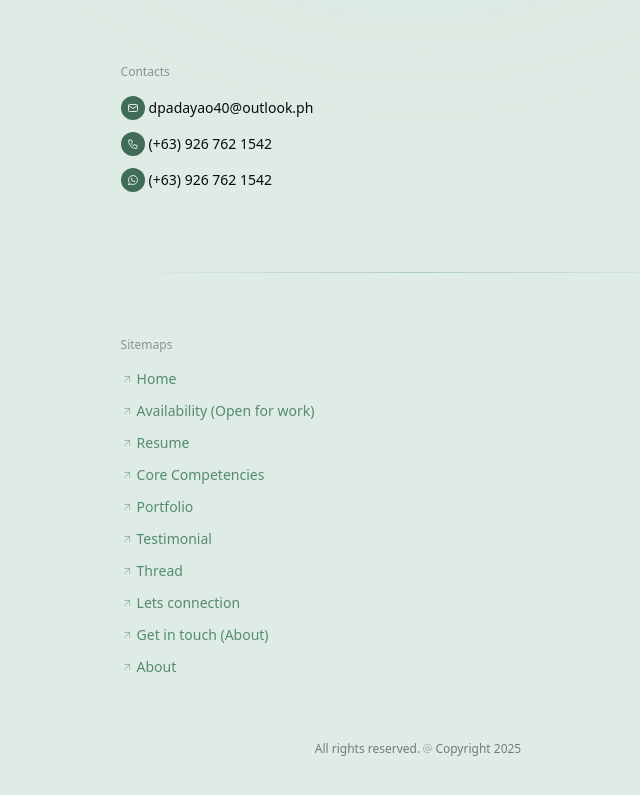
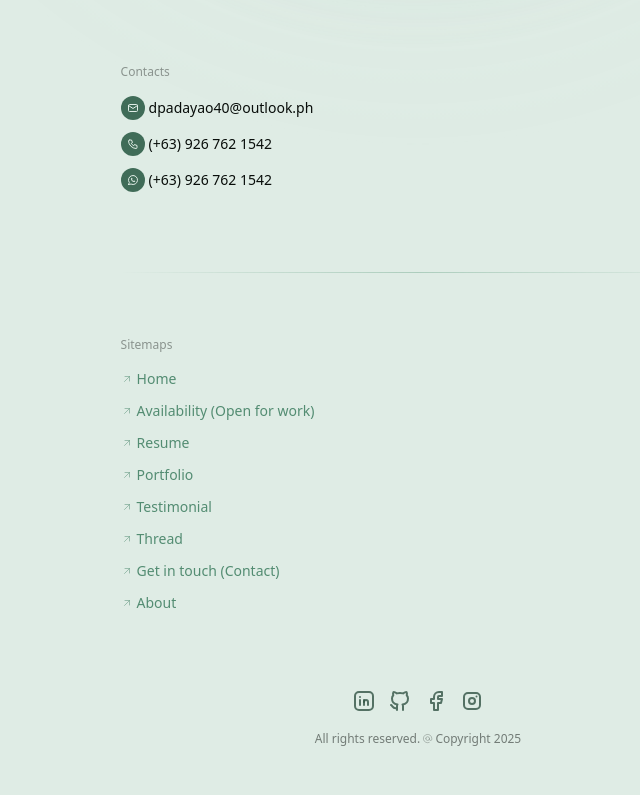
Before and after one commit to adazol123/adazolhub-personal-v3, a Next.js app: page /about in a window 1280 px wide. Shown: the part 1057-1852 px from the top of the page, without its empty margins (222-862 px from the left). Built offline with nearby package versions, Linux system fonts and the light colour scheme.

Commit message:
refactor:  remove some unavailable route and add social links (icons) to footer

```diff
--- a/src/components/ui/navigations/footer.tsx
+++ b/src/components/ui/navigations/footer.tsx
@@ -20,10 +20,6 @@ const sitemaps = [
     path: '/resume'
   },
   {
-    label: 'Core Competencies',
-    path: '/competencies'
-  },
-  {
     label: 'Portfolio',
     path: '/portfolio'
   },
@@ -36,11 +32,7 @@ const sitemaps = [
     path: '/thread'
   },
   {
-    label: 'Lets connection',
-    path: '/connect'
-  },
-  {
-    label: 'Get in touch (About)',
+    label: 'Get in touch (Contact)',
     path: '/contact'
   },
 
@@ -121,12 +113,20 @@ const Footer = () => {
           ))}
         </ul>
       </div>
-      <div id='footer__rights' className='flex justify-center mb-4'>
-        <span className='text-xs opacity-50 font-light inline-flex items-center gap-0.5'>
-          {footerInfo.rights}
-          <Icons.IconAt className='size-[0.7rem] stroke-1 p-0' />
-          {footerInfo.year}
-        </span>
+      <div id='footer__rights' className='grid place-content-center mb-4'>
+        <div className='flex gap-3 items-center justify-center text-forest-green-700/80 py-3'>
+          <Icons.IconBrandLinkedin />
+          <Icons.IconBrandGithub />
+          <Icons.IconBrandFacebook />
+          <Icons.IconBrandInstagram />
+        </div>
+        <div>
+          <span className='text-xs opacity-50 font-light inline-flex items-center gap-0.5'>
+            {footerInfo.rights}
+            <Icons.IconAt className='size-[0.7rem] stroke-1 p-0' />
+            {footerInfo.year}
+          </span>
+        </div>
       </div>
     </div>
   )
```
